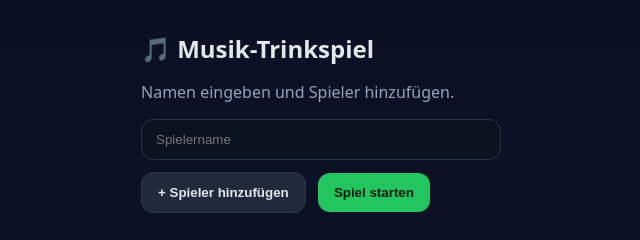
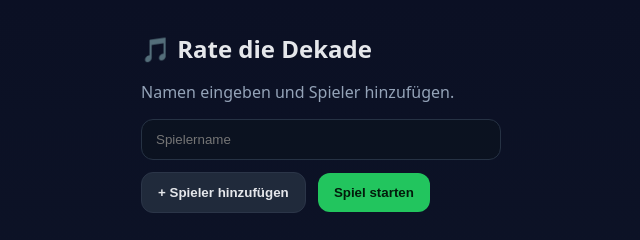
Before and after one commit to apollo1860/MusikSpiel, a plain HTML site: page index.html in a window 1280 px wide. Shown: the full height of the page, 235-875 px from the left. Drawn offline with Linux system fonts and the light colour scheme.

Commit message:
Update index.html

```diff
--- a/index.html
+++ b/index.html
@@ -3,13 +3,13 @@
 <head>
   <meta charset="UTF-8">
   <meta name="viewport" content="width=device-width, initial-scale=1.0">
-  <title>Musik-Trinkspiel</title>
+  <title>Rate die Dekade</title>
   <link rel="stylesheet" href="style.css">
 </head>
 <body>
   <!-- STARTMENÜ (erste Slide) -->
   <section id="startMenu">
-    <h1>🎵 Musik-Trinkspiel</h1>
+    <h1>🎵 Rate die Dekade</h1>
     <p>Namen eingeben und Spieler hinzufügen.</p>
 
     <div id="playerList">
@@ -53,7 +53,7 @@
   <section id="game" class="hidden">
     <div id="app">
       <div class="toprow">
-        <h1>🎵 Musik-Trinkspiel</h1>
+        <h1>🎵 Rate die Dekade</h1>
         <div class="pillwrap">
           <span class="pill" id="round-info">Runde 1 – 1950er</span>
           <span class="pill" id="turn-info">Dran: —</span>
```
